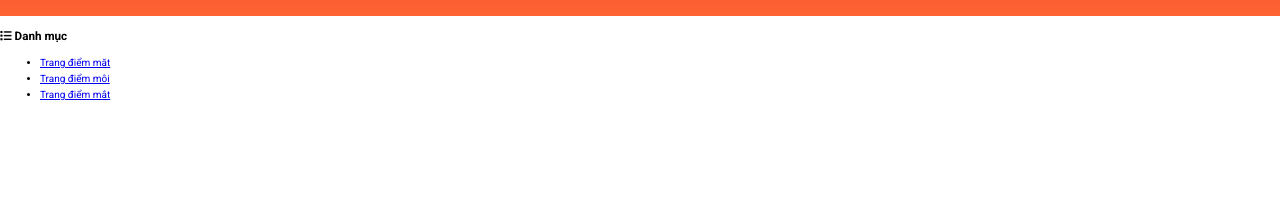
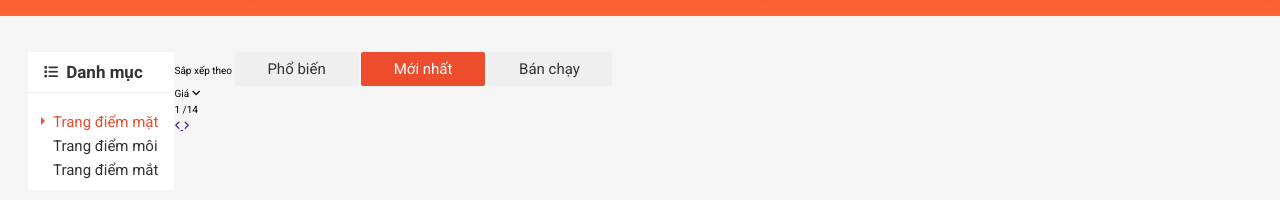
Before and after one commit to Will-Elite/shopee, a plain HTML site: page index.html in a window 1280 px wide. Shown: the part 104-320 px from the top of the page. Drawn offline with nearby package versions, Linux system fonts and the light colour scheme.

Commit message:
Dung khung sap xep loc san pham

```diff
--- a/assets/css/base.css
+++ b/assets/css/base.css
@@ -36,9 +36,22 @@ html {
 .grid__row {
     display: flex;
     flex-wrap: wrap;
+    margin-left: -12px;
+    margin-right: -12px;
 }
 
+/* Test */
+.gril__column-2 {
+    padding-left: 12px;
+    padding-right: 12px;
+    width: 16.6667%;
+}
 
+.gril__column-10 {
+    padding-left: 12px;
+    padding-right: 12px;
+    width: 83.3334%;
+}
 
 /* Animation */
 @keyframes fadeIn {
@@ -98,7 +111,7 @@ html {
     outline: none;
     cursor: pointer;
     color: var(--text-color);
-    display: flex;
+    display: inline-flex;
     align-items: center;
     justify-content: center;
     line-height: 1.6rem;
--- a/assets/css/main.css
+++ b/assets/css/main.css
@@ -863,3 +863,74 @@
     color: var(--text-color);
     display: block;
 }
+
+/* App container */
+.app__container {
+    background-color: #f5f5f5;
+}
+
+.app__content {
+    padding-top: 36px;
+}
+
+.category {
+    border-radius: 2px;
+    background-color: var(--white-color);
+}
+
+.category__heading {
+    color: var(--text-color);
+    font-size: 1.7rem;
+    padding: 12px 16px;
+    margin-top: 0;
+    border-bottom: 1px solid rgba(0, 0, 0, 0.05);
+}
+
+.category__heading-icon {
+    font-size: 1.4rem;
+    margin-right: 4px;
+    position: relative;
+    top: -1px;
+}
+
+.category-list {
+    padding: 0 0 8px 0;
+    list-style: none;
+    margin-left: 9px;
+}
+
+.category-item {
+
+}
+
+.category-item--active .category-item__link {
+    color: var(--primary-color);
+}
+
+.category-item--active .category-item__link::before {
+    content: "";
+    position: absolute;
+    top: 50%;
+    left: 4px;
+    border: 4px solid;
+    transform: translateY(calc(-50% - 1px));
+    border-color: transparent transparent transparent var(--primary-color);
+}
+
+.category-item__link {
+    position: relative;
+    right : 0;
+    font-size: 1.5rem;
+    color: var(--text-color);
+    text-decoration: none;
+    padding: 4px 16px;
+    display: block;
+    transition: right linear 0.1s;
+}
+
+.category-item__link:hover {
+    right: -4px;
+    color: var(--primary-color);
+}
+
+/* Home sort +  */
--- a/index.html
+++ b/index.html
@@ -247,12 +247,16 @@
             </div>
         </header>
 
-        <div class="container">
+        <div class="app__container">
+            <div class="grid">
+                <div class="grid__row app__content">
+                    <div class="grid__column-2">
                         <nav class="category">
                             <h3 class="category__heading">
-                    <i class="fas fa-list"></i>
+                                <i class="category__heading-icon fas fa-list"></i>
                                 Danh mục
                             </h3>
+
                             <ul class="category-list">
                                 <li class="category-item category-item--active">
                                     <a href="#" class="category-item__link">Trang điểm mặt</a>
@@ -265,6 +269,40 @@
                                 </li>
                             </ul>
                         </nav>
+                    </div>
+
+                    <div class="grid__column-10">
+                        <div class="home-filter">
+                            <span class="home-filter__label">Sắp xếp theo</span>
+                            <button class="btn">Phổ biến</button>
+                            <button class="btn btn--primary">Mới nhất</button>
+                            <button class="btn">Bán chạy</button>
+
+                            <div class="select-input">
+                                <span class="select-input__label">Giá</span>
+                                <i class="fas fa-angle-down"></i>
+                            </div>
+
+                            <div class="home-filter__page">
+                                <span class="home-filter__page-num">
+                                    <span class="home-filter__page-current">1</span>
+                                    /14
+                                </span>
+
+                                <div class="home-filter__page-control">
+                                    <a href="" class="home-filter__page-btn">
+                                        <i class="fas fa-angle-left"></i>
+                                    </a>
+                                    <a href="" class="home-filter__page-btn">
+                                        <i class="fas fa-angle-right"></i>
+                                    </a>
+                                </div>
+                            </div>
+                        </div>
+                    </div>
+                </div>
+            </div>
+
         </div>
 
         <footer class="footer">
```
Lines whose indentation alone changed are shown as unchanged.
